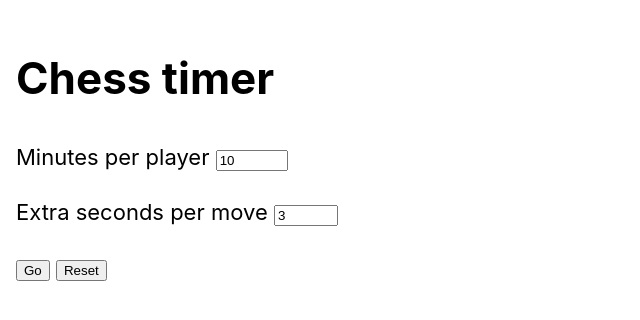
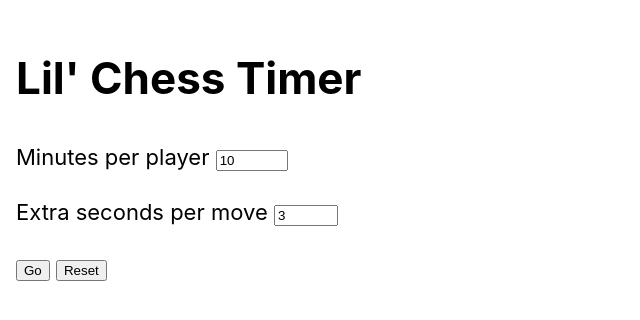
Before and after one commit to nckprsn/lilchesstimer, a plain HTML site: page index.html in a window 1280 px wide. Shown: the whole page, without its empty margins (0-640 px from the left). Drawn offline with Linux system fonts and the light colour scheme.

Commit message:
Change title from 'Nick's Chess Timer' to 'Lil' Chess Timer'

```diff
--- a/index.html
+++ b/index.html
@@ -6,7 +6,7 @@
 		<meta charset="utf-8">
 		<meta name="viewport" content="width=device-width, initial-scale=1">
 
-		<title>Nick's Chess Timer</title>
+		<title>Lil' Chess Timer</title>
 		<meta name="description" content="A simple little chess timer made for mobile.">
 
 		<link rel="stylesheet" href="style.css">
@@ -26,7 +26,7 @@
 
 				<div class="lobby">
 
-					<h1>Chess timer</h1>
+					<h1>Lil' Chess Timer</h1>
 
 					<form class="lobby_settings">
 						<p>
```
